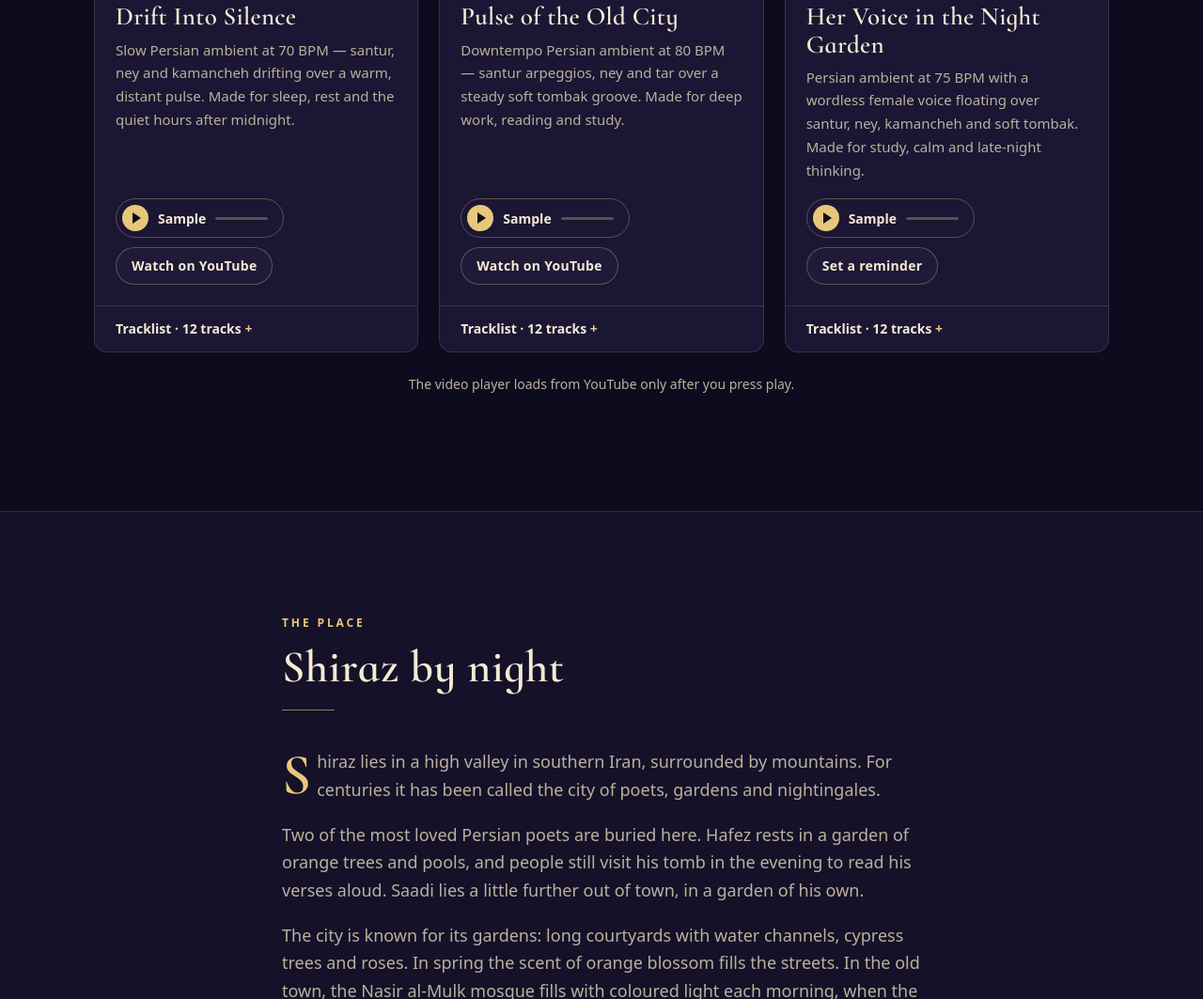
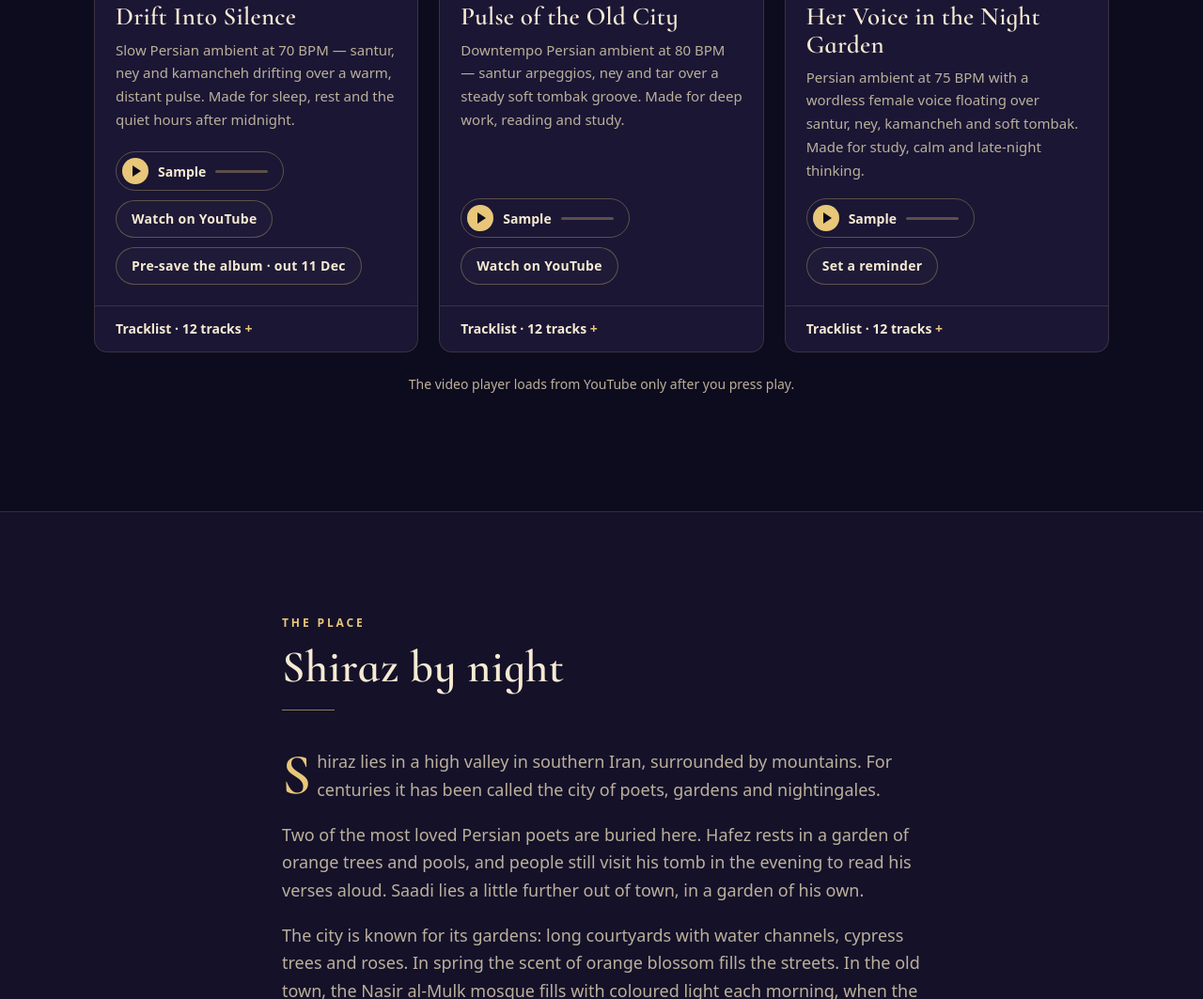
Before and after one commit to tomproostproost1977/seven-lanterns, a plain HTML site: page shiraz/index.html in a window 1280 px wide. Shown: the part 1241-2304 px from the top of the page at 94% size. Drawn offline with Linux system fonts and the light colour scheme.

Commit message:
Pre-save buttons for the first Shiraz and Yerevan albums
Co-Authored-By: Claude Opus 5.5 <noreply@anthropic.com>

```diff
--- a/shiraz/index.html
+++ b/shiraz/index.html
@@ -69,7 +69,7 @@
         <div class="row">
           <button class="sample" data-src="/assets/audio/shiraz-A-sample.mp3" aria-pressed="false"><span class="ic"></span>Sample<span class="bar"><i></i></span></button>
           <a class="btn btn-line watch" href="https://youtu.be/CCm3iSDIfkI" rel="noopener">Watch on YouTube</a>
-
+          <a class="btn btn-line" href="https://distrokid.com/hyperfollow/lanternofshiraz/drift-into-silence" rel="noopener">Pre-save the album · out 11 Dec</a>
         </div>
       </div>
       <details><summary>Tracklist · 12 tracks</summary><ol><li><time>0:00</time>Moon Over Eram Garden</li><li><time>5:54</time>Night Caravan to Persepolis</li><li><time>11:47</time>The Lantern Keeper</li><li><time>17:44</time>Saffron Dusk</li><li><time>23:38</time>Silk Road Stars</li><li><time>29:32</time>Whispers of Hafez</li><li><time>35:26</time>Courtyard of Still Water</li><li><time>41:19</time>Desert Wind, Slow Ember</li><li><time>47:13</time>Nightingale Asleep</li><li><time>53:07</time>Blue Tiles at Midnight</li><li><time>59:01</time>The Quiet Bazaar</li><li><time>1:04:55</time>Last Light in Shiraz</li></ol></details>
```
Also changed, not shown: yerevan/index.html (+1 -1 lines).
